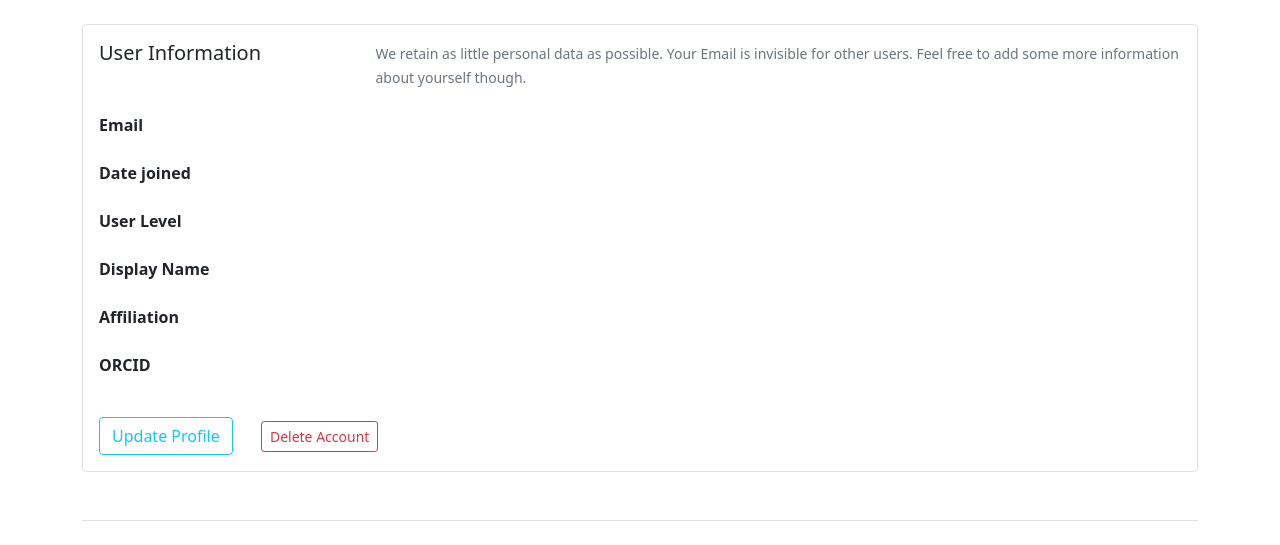
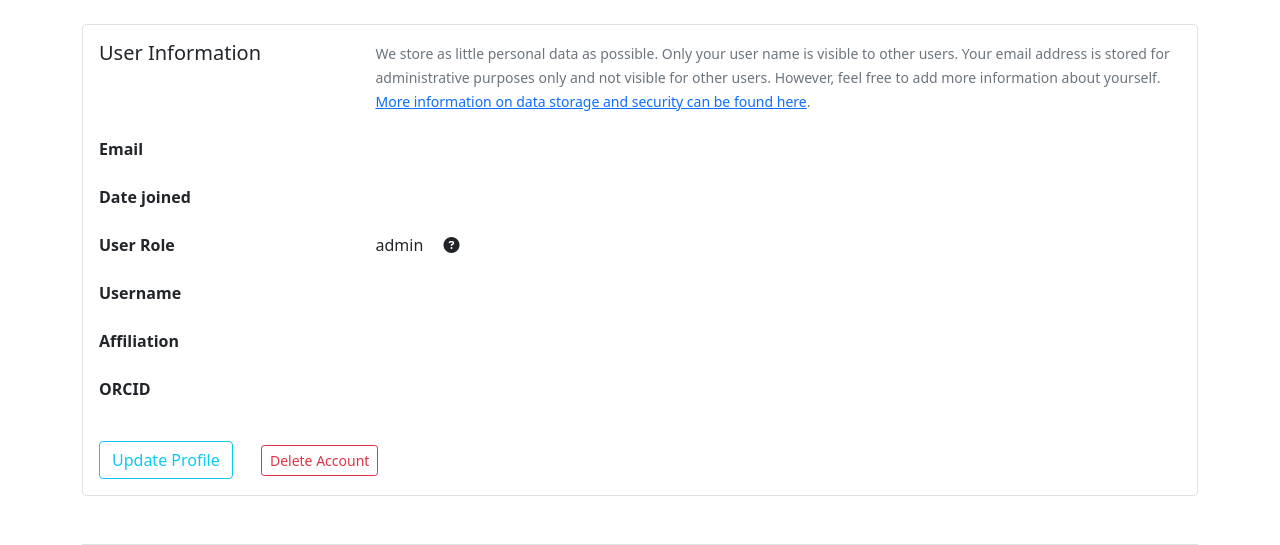
Before and after one commit to opted-eu/wp3inventory, a Flask app: template flaskinventory/templates/users/profile.html in a window 1280 px wide. Shown: the part 73-618 px from the top of the page. Run offline with Flask 2, Linux system fonts and the light colour scheme; the template is opened without the code that fills it: most values are stand-ins (such as "Sample title", 1, 10 or a date in 2020); some libraries are stand-ins or nearby versions.

Commit message:
users can now delete their accounts

```diff
--- a/flaskinventory/templates/users/profile.html
+++ b/flaskinventory/templates/users/profile.html
@@ -3,14 +3,18 @@
     <div class="border rounded p-3">
         <dl class="row">
             <dt class="col-sm-3 mb-4"><h5>User Information</h5></dt>
-            <dd class="col-sm-9 mb-4"><small class="text-muted">We retain as little personal data as possible. Your Email is invisible for other users. Feel free to add some more information about yourself though.</small></dd>
+            <dd class="col-sm-9 mb-4"><small class="text-muted">We store as little personal data as possible.
+                Only your user name is visible to other users.
+                Your email address is stored for administrative purposes only and not visible for other users.
+                However, feel free to add more information about yourself.
+                <a href="{{ url_for('main.privacy') }}">More information on data storage and security can be found here</a>.</small></dd>
             <dt class="col-sm-3 mb-4">Email</dt>
             <dd class="col-sm-9">{{ current_user.email }}</dd>
             <dt class="col-sm-3 mb-4">Date joined</dt>
             <dd class="col-sm-9">{{ current_user.date_joined.strftime('%Y-%m-%d') }}</dd>
-            <dt class="col-sm-3 mb-4">User Level</dt>
-            <dd class="col-sm-9">{{ current_user.user_role }}</dd>
-            <dt class="col-sm-3 mb-4">Display Name</dt>
+            <dt class="col-sm-3 mb-4">User Role</dt>
+            <dd class="col-sm-9">{{ user_role }} <a data-bs-toggle="tooltip" data-bs-placement="top" data-bs-html="true" title="<b>Contributor:</b> can add new entries.<br><b>Reviewer:</b> can review, edit and delete entries."><i class="fas mx-3 fa-question-circle"></i></a></dd>
+            <dt class="col-sm-3 mb-4">Username</dt>
             <dd class="col-sm-9">{{ current_user.user_displayname }}</dd>
             <dt class="col-sm-3 mb-4">Affiliation</dt>
             <dd class="col-sm-9">{{ current_user.user_affiliation }}</dd>
@@ -34,7 +38,7 @@
             </div>
             <div class="modal-footer">
                 <button type="button" class="btn btn-secondary" data-bs-dismiss="modal">Close</button>
-                <a type="button" href="{{ url_for('main.under_development') }}" class="btn btn-danger">Delete Account</a>
+                <a type="button" href="{{ url_for('users.delete') }}" class="btn btn-danger">Delete Account</a>
             </div>
         </div>
     </div>
```
